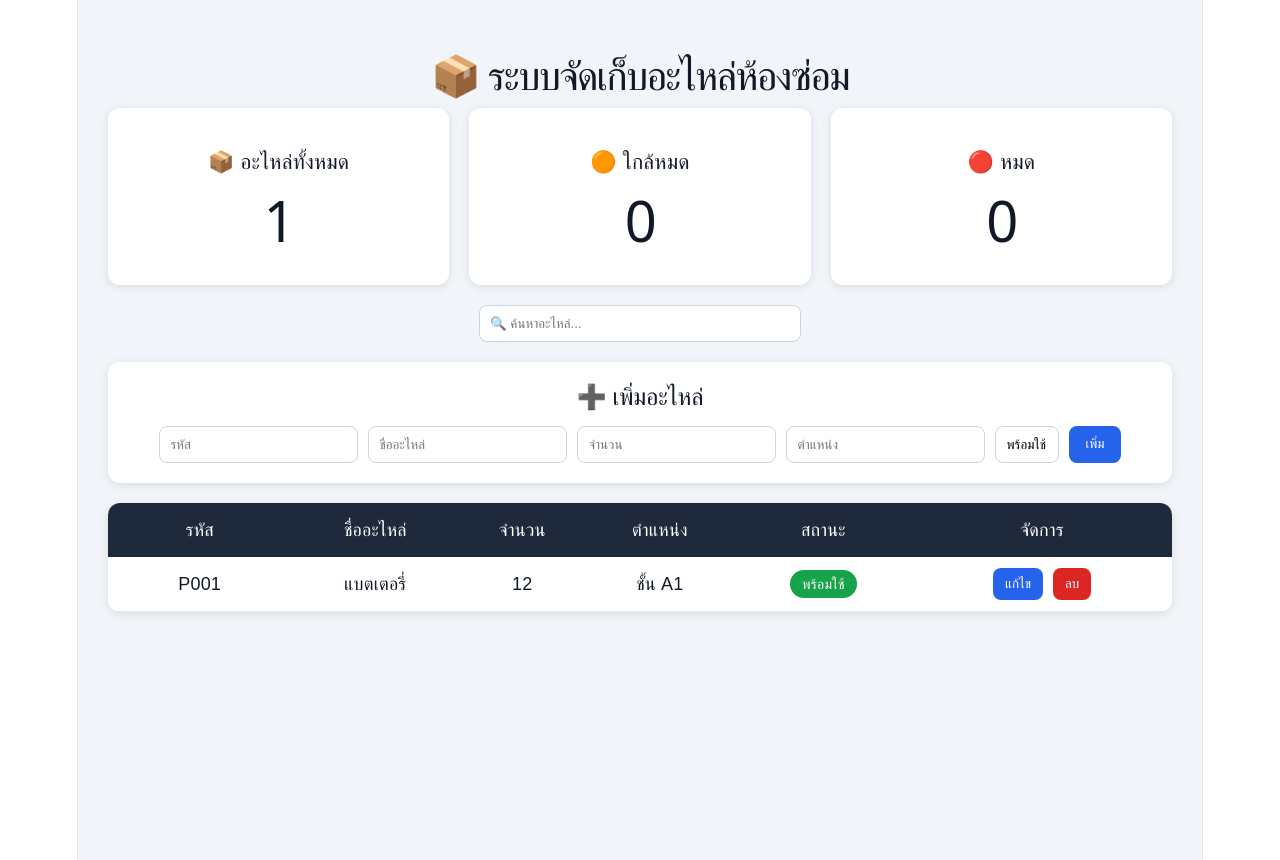
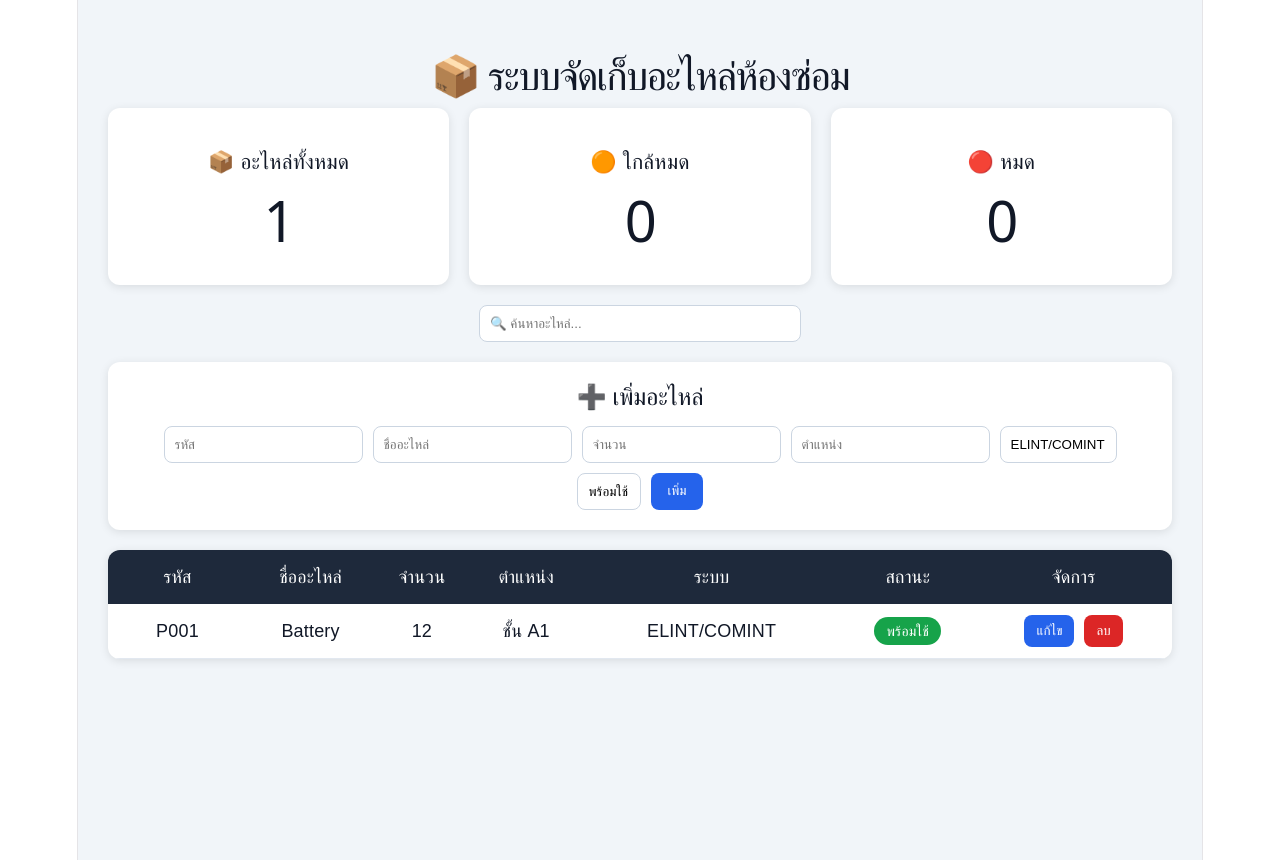
Before and after one commit to natchon5865/Part-EW3, a React (Vite) app: page / in a window 1280 px wide. Built offline with nearby package versions, Linux system fonts and the light colour scheme.

Commit message:
Update App.tsx

```diff
--- a/src/App.tsx
+++ b/src/App.tsx
@@ -1,727 +1,432 @@
 import { useEffect, useState } from "react";
 
 function App() {
-
   // ข้อมูลอะไหล่
-
   const [parts, setParts] = useState(() => {
-
     const saved = localStorage.getItem("parts");
 
     return saved
-
       ? JSON.parse(saved)
-
       : [
-
           {
-
             id: "P001",
-
-            name: "แบตเตอรี่",
-
+            name: "Battery",
             qty: 12,
-
             location: "ชั้น A1",
-
+            system: "ELINT/COMINT",
             status: "พร้อมใช้",
-
           },
-
         ];
-
   });
 
   // บันทึกข้อมูล
-
   useEffect(() => {
-
     localStorage.setItem("parts", JSON.stringify(parts));
-
   }, [parts]);
 
   // state
-
   const [id, setId] = useState("");
-
   const [name, setName] = useState("");
-
   const [qty, setQty] = useState("");
-
   const [location, setLocation] = useState("");
-
+  const [system, setSystem] = useState("ELINT/COMINT");
   const [status, setStatus] = useState("พร้อมใช้");
-
   const [search, setSearch] = useState("");
-
   const [editId, setEditId] = useState("");
 
   // Dashboard
-
   const totalParts = parts.length;
 
   const lowStock = parts.filter(
-
     (part: any) => part.status === "ใกล้หมด"
-
   ).length;
 
   const outOfStock = parts.filter(
-
     (part: any) => part.status === "หมด"
-
   ).length;
 
   // style input
-
   const inputStyle = {
-
     backgroundColor: "#ffffff",
-
     color: "#000000",
-
     border: "1px solid #cbd5e1",
-
     padding: "10px",
-
     borderRadius: "8px",
-
     outline: "none",
-
     appearance: "none" as const,
-
     WebkitAppearance: "none" as const,
-
   };
 
   // เพิ่ม / แก้ไข
-
   const addPart = () => {
-
     if (!id || !name || !qty || !location) return;
 
     if (editId) {
-
       const updated = parts.map((part: any) =>
-
         part.id === editId
-
           ? {
-
               id,
-
               name,
-
               qty: Number(qty),
-
               location,
-
+              system,
               status,
-
             }
-
           : part
-
       );
 
       setParts(updated);
 
       setEditId("");
-
     } else {
-
       const newPart = {
-
         id,
-
         name,
-
         qty: Number(qty),
-
         location,
-
+        system,
         status,
-
       };
 
       setParts([...parts, newPart]);
-
     }
 
     setId("");
-
     setName("");
-
     setQty("");
-
     setLocation("");
-
+    setSystem("ELINT/COMINT");
     setStatus("พร้อมใช้");
-
   };
 
   // โหลดข้อมูลมาแก้ไข
-
   const editPart = (part: any) => {
-
     setId(part.id);
-
     setName(part.name);
-
     setQty(part.qty);
-
     setLocation(part.location);
-
+    setSystem(part.system);
     setStatus(part.status);
 
     setEditId(part.id);
-
   };
 
   // ลบ
-
   const deletePart = (id: string) => {
-
     setParts(parts.filter((part: any) => part.id !== id));
-
   };
 
   // สีสถานะ
-
   const getStatusColor = (status: string) => {
-
     switch (status) {
-
       case "พร้อมใช้":
-
         return "#16a34a";
 
       case "ใกล้หมด":
-
         return "#f59e0b";
 
       case "หมด":
-
         return "#dc2626";
 
       default:
-
         return "gray";
-
     }
-
   };
 
   return (
-
     <div
-
       style={{
-
         minHeight: "100vh",
-
         background: "#f1f5f9",
-
         padding: "30px",
-
         fontFamily: "sans-serif",
-
       }}
-
     >
-
       {/* หัวเว็บ */}
-
       <h1
-
         style={{
-
           marginBottom: "20px",
-
           textAlign: "center",
-
           color: "#111827",
-          fontSize : "40px",
-          fontWeight : "bold",
-
+          fontSize: "40px",
         }}
-
       >
-
         📦 ระบบจัดเก็บอะไหล่ห้องซ่อม
-
       </h1>
 
       {/* Dashboard */}
-
       <div
-
         style={{
-
           display: "flex",
-
           gap: "20px",
-
           flexWrap: "wrap",
-
           marginBottom: "20px",
-
         }}
-
       >
-
         {/* ทั้งหมด */}
-
         <div
-
           style={{
-
             background: "white",
-
             padding: "20px",
-
             borderRadius: "12px",
-
             flex: 1,
-
             minWidth: "200px",
-
             textAlign: "center",
-
             boxShadow: "0 2px 10px rgba(0,0,0,0.1)",
-
           }}
-
         >
-
           <h3 style={{ color: "#111827" }}>
-
             📦 อะไหล่ทั้งหมด
-
           </h3>
 
           <h1 style={{ color: "#111827" }}>
-
             {totalParts}
-
           </h1>
-
         </div>
 
         {/* ใกล้หมด */}
-
         <div
-
           style={{
-
             background: "white",
-
             padding: "20px",
-
             borderRadius: "12px",
-
             flex: 1,
-
             minWidth: "200px",
-
             textAlign: "center",
-
             boxShadow: "0 2px 10px rgba(0,0,0,0.1)",
-
           }}
-
         >
-
           <h3 style={{ color: "#111827" }}>
-
             🟠 ใกล้หมด
-
           </h3>
 
           <h1 style={{ color: "#111827" }}>
-
             {lowStock}
-
           </h1>
-
         </div>
 
         {/* หมด */}
-
         <div
-
           style={{
-
             background: "white",
-
             padding: "20px",
-
             borderRadius: "12px",
-
             flex: 1,
-
             minWidth: "200px",
-
             textAlign: "center",
-
             boxShadow: "0 2px 10px rgba(0,0,0,0.1)",
-
           }}
-
         >
-
           <h3 style={{ color: "#111827" }}>
-
             🔴 หมด
-
           </h3>
 
           <h1 style={{ color: "#111827" }}>
-
             {outOfStock}
-
           </h1>
-
         </div>
-
       </div>
 
       {/* ค้นหา */}
-
       <div
-
         style={{
-
           marginBottom: "20px",
-
           textAlign: "center",
-
         }}
-
       >
-
         <input
-
           type="text"
-
           placeholder="🔍 ค้นหาอะไหล่..."
-
           value={search}
-
           onChange={(e) => setSearch(e.target.value)}
-
           style={{
-
             ...inputStyle,
-
             width: "300px",
-
           }}
-
         />
-
       </div>
 
       {/* ฟอร์ม */}
-
       <div
-
         style={{
-
           background: "white",
-
           padding: "20px",
-
           borderRadius: "12px",
-
           marginBottom: "20px",
-
           boxShadow: "0 2px 10px rgba(0,0,0,0.1)",
-
         }}
-
       >
-
         <h2
-
           style={{
-
             textAlign: "center",
-
             color: "#111827",
-
           }}
-
         >
-
           {editId ? "✏️ แก้ไขอะไหล่" : "➕ เพิ่มอะไหล่"}
-
         </h2>
 
         <div
-
           style={{
-
             display: "flex",
-
             gap: "10px",
-
             flexWrap: "wrap",
-
             justifyContent: "center",
-
             marginTop: "15px",
-
           }}
-
         >
-
           <input
-
             placeholder="รหัส"
-
             value={id}
-
             onChange={(e) => setId(e.target.value)}
-
             style={inputStyle}
-
           />
 
           <input
-
             placeholder="ชื่ออะไหล่"
-
             value={name}
-
             onChange={(e) => setName(e.target.value)}
-
             style={inputStyle}
-
           />
 
           <input
-
             placeholder="จำนวน"
-
             value={qty}
-
             onChange={(e) => setQty(e.target.value)}
-
             style={inputStyle}
-
           />
 
           <input
-
             placeholder="ตำแหน่ง"
-
             value={location}
-
             onChange={(e) => setLocation(e.target.value)}
-
             style={inputStyle}
-
           />
 
+          {/* ระบบ */}
           <select
+            value={system}
+            onChange={(e) => setSystem(e.target.value)}
+            style={inputStyle}
+          >
+            <option>ELINT/COMINT</option>
+            <option>PRAKARN</option>
+            <option>Perimaster</option>
+          </select>
 
+          {/* สถานะ */}
+          <select
             value={status}
-
             onChange={(e) => setStatus(e.target.value)}
-
             style={inputStyle}
-
           >
-
             <option>พร้อมใช้</option>
-
             <option>ใกล้หมด</option>
-
             <option>หมด</option>
-
           </select>
 
           <button
-
             onClick={addPart}
-
             style={{
-
               background: editId ? "#f59e0b" : "#2563eb",
-
               color: "white",
-
               border: "none",
-
               padding: "10px 16px",
-
               borderRadius: "8px",
-
               cursor: "pointer",
-
               fontWeight: "bold",
-
             }}
-
           >
-
             {editId ? "อัปเดต" : "เพิ่ม"}
-
           </button>
-
         </div>
-
       </div>
 
       {/* ตาราง */}
-
       <table
-
         style={{
-
           width: "100%",
-
           background: "white",
-
           borderCollapse: "collapse",
-
           borderRadius: "12px",
-
           overflow: "hidden",
-
           boxShadow: "0 2px 10px rgba(0,0,0,0.1)",
-
         }}
-
       >
-
         <thead>
-                    <tr
-
+          <tr
             style={{
-
               background: "#1e293b",
-
               color: "white",
-
             }}
-
           >
-
             <th style={{ padding: "14px" }}>รหัส</th>
-
             <th>ชื่ออะไหล่</th>
-
             <th>จำนวน</th>
-
             <th>ตำแหน่ง</th>
-
+            <th>ระบบ</th>
             <th>สถานะ</th>
-
             <th>จัดการ</th>
-
           </tr>
-
         </thead>
 
         <tbody>
-
           {parts
-
             .filter((part: any) =>
-
               part.name.toLowerCase().includes(search.toLowerCase())
-
             )
-
             .map((part: any) => (
-
               <tr
-
                 key={part.id}
-
                 style={{
-
                   borderBottom: "1px solid #e2e8f0",
-
                   color: "#111827",
-
                 }}
-
               >
-
                 <td
-
                   style={{
-
                     padding: "14px",
-
                     textAlign: "center",
-
                   }}
-
                 >
-
                   {part.id}
-
                 </td>
 
                 <td style={{ textAlign: "center" }}>
-
                   {part.name}
-
                 </td>
 
                 <td style={{ textAlign: "center" }}>
-
                   {part.qty}
-
                 </td>
 
                 <td style={{ textAlign: "center" }}>
-
                   {part.location}
-
                 </td>
 
                 <td style={{ textAlign: "center" }}>
+                  {part.system}
+                </td>
 
+                <td style={{ textAlign: "center" }}>
                   <span
-
                     style={{
-
                       background: getStatusColor(part.status),
-
                       color: "white",
-
                       padding: "6px 12px",
-
                       borderRadius: "20px",
-
                       fontSize: "14px",
-
                     }}
-
                   >
-
                     {part.status}
-
                   </span>
-
                 </td>
 
                 <td
-
                   style={{
-
                     textAlign: "center",
-
                   }}
-
                 >
-
-                  <button
+                                    <button
 
                     onClick={() => editPart(part)}
 
```
